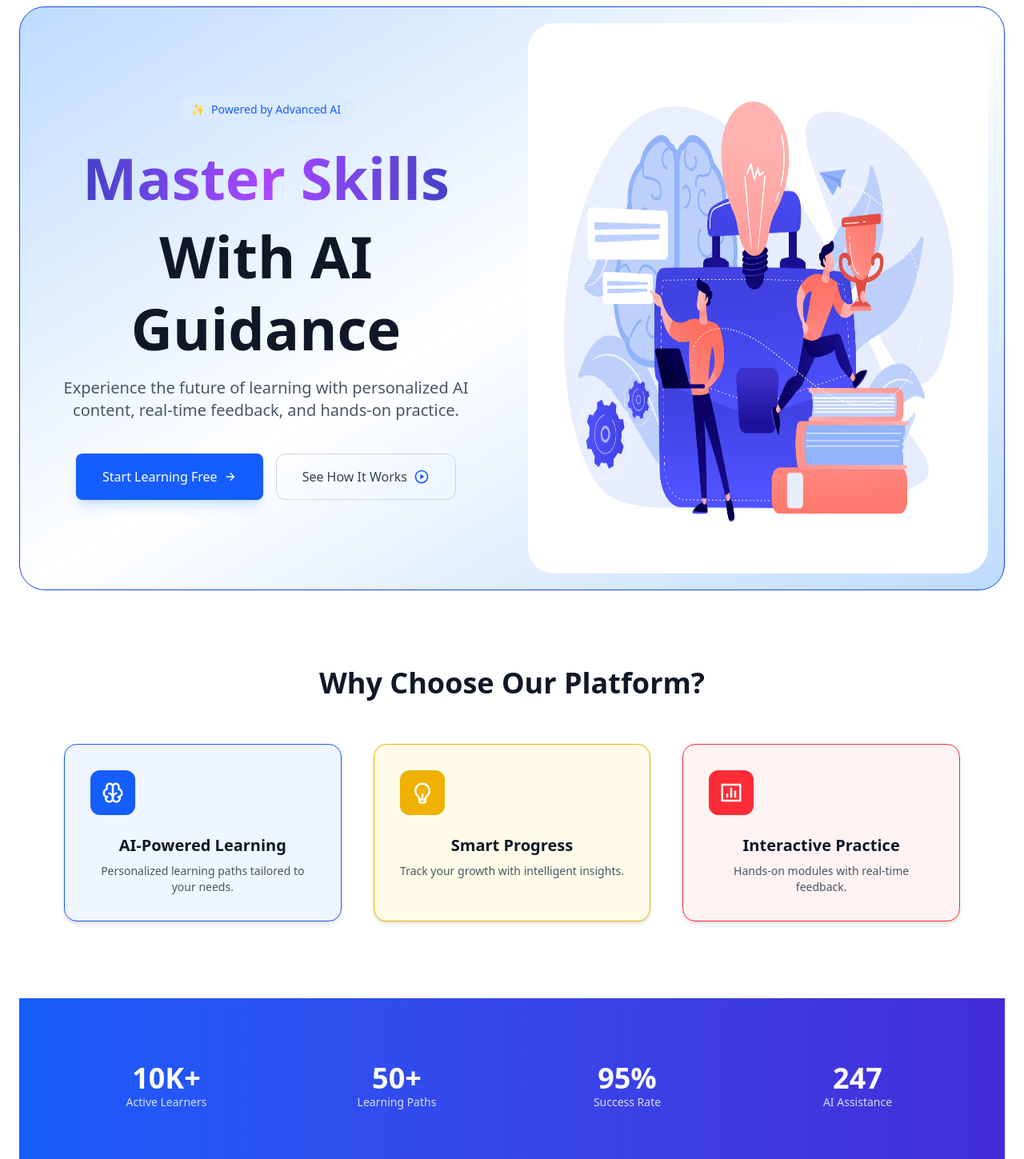
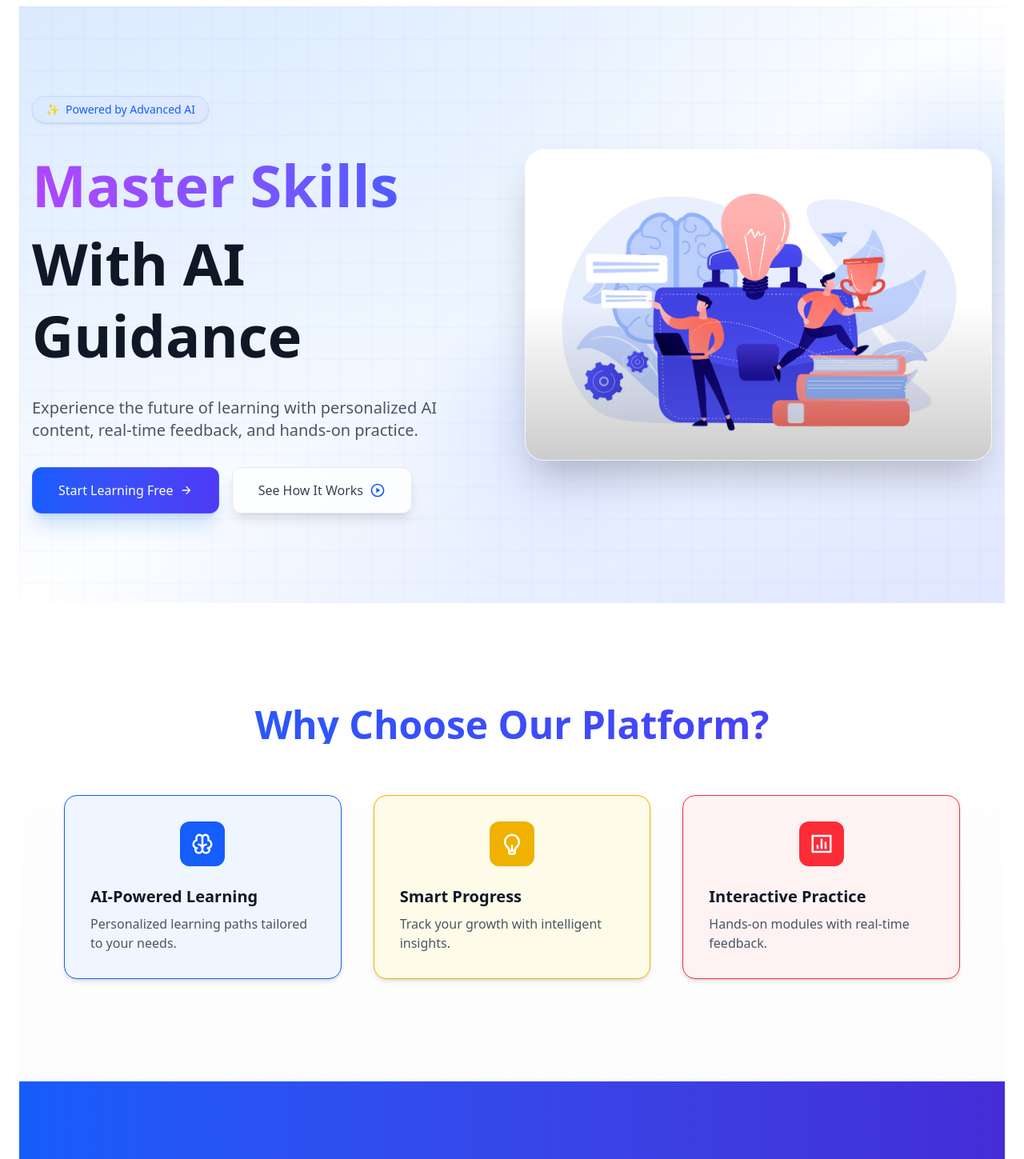
Before and after one commit to Glucon-D/PathGenie, a React (Vite) app: page / in a window 1280 px wide. Shown: the part 80-1529 px from the top of the page at 80% size. Built offline with nearby package versions, Linux system fonts and the light colour scheme; no server answers.

Commit message:
feat: Revamp Home component with enhanced animations and improved layout; update hero and features sections for better user engagement

```diff
--- a/src/pages/Home.jsx
+++ b/src/pages/Home.jsx
@@ -167,78 +167,121 @@ const faqs = [
 const Home = () => {
   const navigate = useNavigate();
 
+  const containerVariants = {
+    hidden: { opacity: 0 },
+    visible: {
+      opacity: 1,
+      transition: {
+        staggerChildren: 0.1,
+        delayChildren: 0.3
+      }
+    }
+  };
+
+  const itemVariants = {
+    hidden: { opacity: 0, y: 20 },
+    visible: {
+      opacity: 1,
+      y: 0,
+      transition: { duration: 0.5 }
+    }
+  };
+
   return (
     <div className="w-full bg-white text-gray-900">
+      {/* Enhanced Hero Section */}
+      <section className="relative w-full bg-gradient-to-br from-blue-100 via-white to-indigo-100 overflow-hidden">
+        {/* Background Pattern */}
+        <div className="absolute inset-0 bg-grid-pattern opacity-5"></div>
 
-      {/* HERO SECTION */}
-      <section className="w-full bg-gradient-to-br from-blue-200 via-white to-blue-200 border border-blue-700 rounded-4xl text-gray-900 grid grid-cols-2">
-        <div className="max-w-5xl mx-auto px-4 py-28 text-center col-span-1">
+        <div className="relative max-w-7xl mx-auto px-4 py-12 md:py-20 lg:py-28">
+          <div className="absolute top-0 left-1/2 -translate-x-1/2 w-full h-full bg-gradient-radial from-blue-400/20 via-transparent to-transparent opacity-50"></div>
+
+          <div className="grid grid-cols-1 lg:grid-cols-2 gap-8 items-center relative">
+            <div className="text-center lg:text-left order-2 lg:order-1 z-10">
               <motion.div
-            initial={{ opacity: 0, y: 10 }}
-            animate={{ opacity: 1, y: 0 }}
-            transition={{ delay: 0.2 }}
-            className="inline-flex items-center px-4 py-1.5 rounded-full text-sm font-medium bg-blue-100 text-blue-600 mb-6"
+                variants={containerVariants}
+                initial="hidden"
+                animate="visible"
+                className="space-y-8"
               >
+                <motion.div variants={itemVariants}>
+                  <span className="inline-flex items-center px-4 py-1.5 rounded-full text-sm font-medium bg-gradient-to-r from-blue-100 to-indigo-100 text-blue-600 border border-blue-200 shadow-sm">
                     <span className="mr-2">✨</span> Powered by Advanced AI
+                  </span>
                 </motion.div>
 
-          <motion.h1
-            initial={{ opacity: 0, y: 10 }}
-            animate={{ opacity: 1, y: 0 }}
-            transition={{ delay: 0.4 }}
-            className="text-5xl sm:text-7xl font-bold leading-tight mb-4"
-          >
-            <span className="block font-extrabold text-transparent bg-clip-text bg-gradient-to-r from-blue-800 via-purple-500 to-blue-800">
+                <motion.h1 variants={itemVariants} className="text-4xl sm:text-5xl lg:text-6xl xl:text-7xl font-bold leading-tight">
+                  <span className="block font-extrabold text-transparent bg-clip-text bg-gradient-to-r from-blue-600 via-purple-500 to-blue-600 animate-gradient-x">
                     Master Skills
                   </span>
                   <span className="block mt-2 text-gray-900">With AI Guidance</span>
                 </motion.h1>
 
-          <motion.p
-            initial={{ opacity: 0, y: 10 }}
-            animate={{ opacity: 1, y: 0 }}
-            transition={{ delay: 0.6 }}
-            className="max-w-2xl mx-auto text-lg sm:text-xl text-gray-600 mb-10"
-          >
+                <motion.p variants={itemVariants} className="max-w-2xl mx-auto lg:mx-0 text-base sm:text-lg lg:text-xl text-gray-600">
                   Experience the future of learning with personalized AI content, real-time feedback, and hands-on practice.
                 </motion.p>
 
-          <motion.div
-            initial={{ opacity: 0, y: 10 }}
-            animate={{ opacity: 1, y: 0 }}
-            transition={{ delay: 0.8 }}
-            className="flex flex-col sm:flex-row justify-center gap-4"
-          >
+                <motion.div variants={itemVariants} className="flex flex-col sm:flex-row justify-center lg:justify-start gap-4">
                   <button
                     onClick={() => navigate("/signup")}
-              className="px-8 py-4 bg-blue-600 text-white rounded-lg shadow-lg shadow-blue-500/20
-              hover:bg-gradient-to-r hover:from-blue-600 hover:to-indigo-600
-              hover:shadow-xl hover:shadow-indigo-500/30 transition-all duration-100
-              hover:backdrop-blur-sm border border-transparent hover:border-white/30
-              hover:text-white/90 flex items-center justify-center gap-2"
+                    className="group px-8 py-4 bg-gradient-to-r from-blue-600 to-indigo-600 text-white rounded-xl
+                    shadow-xl shadow-blue-500/20 hover:shadow-2xl hover:shadow-blue-500/30
+                    transform hover:-translate-y-1 transition-all duration-200
+                    border border-white/10 backdrop-blur-sm flex items-center justify-center gap-2"
                   >
-              Start Learning Free <RiArrowRightLine />
+                    Start Learning Free
+                    <RiArrowRightLine className="group-hover:translate-x-1 transition-transform" />
                   </button>
-            <button
-              className="px-8 py-4 border border-gray-300 text-gray-700 font-medium rounded-xl hover:bg-blue-50 hover:border-indigo-600 hover:scale-105 transition-all flex items-center justify-center gap-2"
+                  <button className="px-8 py-4 bg-white/80 backdrop-blur-sm border border-gray-200 text-gray-700
+                    font-medium rounded-xl hover:bg-blue-50 hover:border-blue-200 transform hover:-translate-y-1
+                    transition-all duration-200 shadow-lg hover:shadow-xl flex items-center justify-center gap-2"
                   >
-              See How It Works <RiPlayCircleLine className="text-blue-600 text-xl" />
+                    See How It Works
+                    <RiPlayCircleLine className="text-blue-600 text-xl group-hover:scale-110 transition-transform" />
                   </button>
                 </motion.div>
+              </motion.div>
             </div>
-        <div className="p-5">
-          <img className="h-full w-full rounded-4xl" src={IllustrationImage} alt="" />
+
+            <motion.div
+              initial={{ opacity: 0, scale: 0.9 }}
+              animate={{ opacity: 1, scale: 1 }}
+              transition={{ duration: 0.5, delay: 0.2 }}
+              className="order-1 lg:order-2 relative"
+            >
+              <div className="relative z-10 rounded-3xl overflow-hidden shadow-2xl border border-white/50 backdrop-blur-sm">
+                <img
+                  className="w-full h-auto transform hover:scale-105 transition-transform duration-700"
+                  src={IllustrationImage}
+                  alt="AI Learning Illustration"
+                />
+                <div className="absolute inset-0 bg-gradient-to-t from-black/20 via-transparent to-transparent"></div>
+              </div>
+
+              {/* Decorative elements */}
+              <div className="absolute -top-10 -right-10 w-40 h-40 bg-blue-400/20 rounded-full blur-3xl"></div>
+              <div className="absolute -bottom-10 -left-10 w-40 h-40 bg-indigo-400/20 rounded-full blur-3xl"></div>
+            </motion.div>
+          </div>
         </div>
       </section>
 
-      {/* FEATURES SECTION */}
-      <section className="w-full bg-white py-24">
-        <div className="max-w-6xl mx-auto px-4 text-center">
-          <h2 className="text-3xl sm:text-4xl font-bold text-gray-900 mb-14">
+      {/* Enhanced Features Section */}
+      <section className="relative w-full bg-gradient-to-b from-white to-gray-50/50 py-20 md:py-32">
+        <div className="max-w-6xl mx-auto px-4">
+          <motion.div
+            initial={{ opacity: 0, y: 20 }}
+            whileInView={{ opacity: 1, y: 0 }}
+            viewport={{ once: true }}
+            className="text-center mb-16"
+          >
+            <h2 className="text-3xl md:text-4xl lg:text-5xl font-bold bg-clip-text text-transparent bg-gradient-to-r from-blue-600 to-indigo-600">
               Why Choose Our Platform?
             </h2>
+          </motion.div>
 
-          <div className="grid grid-cols-1 sm:grid-cols-2 lg:grid-cols-3 gap-10">
+          <div className="grid grid-cols-1 sm:grid-cols-2 lg:grid-cols-3 gap-6 md:gap-8 lg:gap-10">
             {features.map((feature, index) => (
               <motion.div
                 key={index}
@@ -246,13 +289,13 @@ const Home = () => {
                 whileInView={{ opacity: 1, y: 0 }}
                 viewport={{ once: true }}
                 transition={{ delay: index * 0.2 }}
-                className={`rounded-2xl p-8 transition hover:shadow-2xl shadow-md border ${feature.cardBg} ${feature.borderColor}`}
+                className={`rounded-2xl p-6 md:p-8 transition-all hover:shadow-2xl shadow-md border ${feature.cardBg} ${feature.borderColor}`}
               >
-                <div className={`w-14 h-14 flex items-center justify-center rounded-xl mb-6 ${feature.iconBg}`}>
+                <div className={`w-12 h-12 md:w-14 md:h-14 flex items-center justify-center rounded-xl mx-auto mb-5 md:mb-6 ${feature.iconBg}`}>
                   {feature.icon}
                 </div>
-                <h3 className="text-xl font-semibold text-gray-900 mb-2">{feature.title}</h3>
-                <p className="text-gray-600 text-sm">{feature.description}</p>
+                <h3 className="text-lg md:text-xl font-semibold text-gray-900 mb-2">{feature.title}</h3>
+                <p className="text-gray-600 text-sm md:text-base">{feature.description}</p>
               </motion.div>
             ))}
           </div>
@@ -260,8 +303,8 @@ const Home = () => {
       </section>
 
       {/* STATS SECTION */}
-      <section className="bg-gradient-to-r from-blue-600 to-indigo-700 text-white py-20">
-        <div className="max-w-6xl mx-auto px-4 grid grid-cols-2 md:grid-cols-4 gap-8 text-center">
+      <section className="bg-gradient-to-r from-blue-600 to-indigo-700 text-white py-14 md:py-16 lg:py-20 px-4">
+        <div className="max-w-6xl mx-auto grid grid-cols-2 md:grid-cols-4 gap-6 md:gap-8 text-center">
           {stats.map((stat, index) => (
             <motion.div
               key={index}
@@ -269,25 +312,25 @@ const Home = () => {
               whileInView={{ opacity: 1, y: 0 }}
               viewport={{ once: true }}
               transition={{ delay: index * 0.15 }}
+              className="p-3"
             >
-              <div className="text-4xl font-bold">
+              <div className="text-3xl md:text-4xl font-bold">
                 <AnimatedCounter target={stat.number} />
               </div>
-              <div className="text-white/80 text-sm">{stat.label}</div>
+              <div className="text-white/80 text-xs md:text-sm mt-1">{stat.label}</div>
             </motion.div>
           ))}
-
         </div>
       </section>
 
       {/* TESTIMONIALS SECTION */}
-      <section className="bg-gray-50 py-24">
-        <div className="max-w-6xl mx-auto px-4 text-center">
-          <h2 className="text-3xl sm:text-4xl font-bold text-gray-900 mb-14">
+      <section className="bg-gray-50 py-16 md:py-20 lg:py-24 px-4">
+        <div className="max-w-6xl mx-auto text-center">
+          <h2 className="text-2xl md:text-3xl lg:text-4xl font-bold text-gray-900 mb-8 lg:mb-14">
             What Learners Are Saying
           </h2>
 
-          <div className="grid grid-cols-1 md:grid-cols-3 gap-8">
+          <div className="grid grid-cols-1 md:grid-cols-2 lg:grid-cols-3 gap-6 md:gap-8">
             {testimonials.map((t, index) => (
               <motion.div
                 key={index}
@@ -295,16 +338,16 @@ const Home = () => {
                 whileInView={{ opacity: 1, y: 0 }}
                 viewport={{ once: true }}
                 transition={{ delay: index * 0.2 }}
-                className="bg-white p-6 rounded-2xl shadow-lg text-left"
+                className="bg-white p-5 md:p-6 rounded-2xl shadow-lg text-left"
               >
-                <div className="flex items-center gap-4 mb-4">
-                  <img src={t.avatar} alt={t.name} className="w-12 h-12 rounded-full" />
+                <div className="flex items-center gap-3 md:gap-4 mb-3 md:mb-4">
+                  <img src={t.avatar} alt={t.name} className="w-10 h-10 md:w-12 md:h-12 rounded-full" />
                   <div>
                     <div className="font-semibold text-gray-800">{t.name}</div>
-                    <div className="text-sm text-gray-500">{t.role}</div>
+                    <div className="text-xs md:text-sm text-gray-500">{t.role}</div>
                   </div>
                 </div>
-                <p className="text-gray-600 text-sm italic">“{t.quote}”</p>
+                <p className="text-gray-600 text-xs md:text-sm italic">"{t.quote}"</p>
               </motion.div>
             ))}
           </div>
@@ -312,13 +355,13 @@ const Home = () => {
       </section>
 
       {/*FAQs section */}
-      <section className="py-24 bg-white">
-        <div className="max-w-4xl mx-auto px-4 text-center">
-          <h2 className="text-3xl sm:text-4xl font-bold text-gray-900 mb-12">
+      <section className="py-16 md:py-20 lg:py-24 bg-white px-4">
+        <div className="max-w-4xl mx-auto text-center">
+          <h2 className="text-2xl md:text-3xl lg:text-4xl font-bold text-gray-900 mb-8 lg:mb-12">
             Frequently Asked Questions
           </h2>
 
-          <div className="space-y-4 text-left">
+          <div className="space-y-3 md:space-y-4 text-left">
             {faqs.map((item, i) => (
               <FaqItem key={i} question={item.q} answer={item.a} />
             ))}
@@ -326,36 +369,58 @@ const Home = () => {
         </div>
       </section>
 
-
       {/*Final CTA banner */}
-      <section className="py-24 bg-gradient-to-br from-blue-200 via-white to-blue-200 border border-blue-700 text-black text-center rounded-4xl">
+      <section className="py-16 md:py-20 lg:py-24 bg-gradient-to-br from-blue-200 via-white to-blue-200 border border-blue-700 text-black text-center rounded-3xl lg:rounded-4xl mx-2 md:mx-4 my-4 md:my-6">
         <div className="max-w-3xl mx-auto px-4">
           <motion.h2
             initial={{ opacity: 0, y: 20 }}
             whileInView={{ opacity: 1, y: 0 }}
             transition={{ duration: 0.6 }}
-            className="text-3xl sm:text-4xl font-bold mb-4"
+            className="text-2xl md:text-3xl lg:text-4xl font-bold mb-4"
           >
             Ready to Elevate Your Skills with AI?
           </motion.h2>
-          <p className="text-white/90 mb-8 text-lg">
+          <p className="text-gray-700 mb-6 md:mb-8 text-base md:text-lg">
             Join thousands of learners transforming their future through smart, guided learning.
           </p>
           <motion.button
             whileHover={{ scale: 1.05 }}
             whileTap={{ scale: 0.95 }}
             onClick={() => navigate("/signup")}
-            className="px-8 py-4 bg-blue-600 text-white rounded-lg shadow-lg shadow-blue-500/20
+            className="px-6 md:px-8 py-3 md:py-4 bg-blue-600 text-white rounded-lg shadow-lg shadow-blue-500/20
               hover:bg-gradient-to-r hover:from-blue-600 hover:to-indigo-600
               hover:shadow-xl hover:shadow-indigo-500/30 transition-all duration-100
               hover:backdrop-blur-sm border border-transparent hover:border-white/30
-              hover:text-white/90"
+              hover:text-white/90 w-full sm:w-auto"
           >
             Start Learning Now 🚀
           </motion.button>
         </div>
       </section>
 
+      <style jsx>{`
+        .animate-gradient-x {
+          background-size: 200% 200%;
+          animation: gradient-x 15s ease infinite;
+        }
+
+        @keyframes gradient-x {
+          0% { background-position: 0% 50% }
+          50% { background-position: 100% 50% }
+          100% { background-position: 0% 50% }
+        }
+
+        .bg-grid-pattern {
+          background-image:
+            linear-gradient(to right, #6366f1 1px, transparent 1px),
+            linear-gradient(to bottom, #6366f1 1px, transparent 1px);
+          background-size: 40px 40px;
+        }
+
+        .bg-gradient-radial {
+          background-image: radial-gradient(circle at center, var(--tw-gradient-from) 0%, var(--tw-gradient-to) 100%);
+        }
+      `}</style>
     </div>
   );
 };
```
Lines whose indentation alone changed are shown as unchanged.
